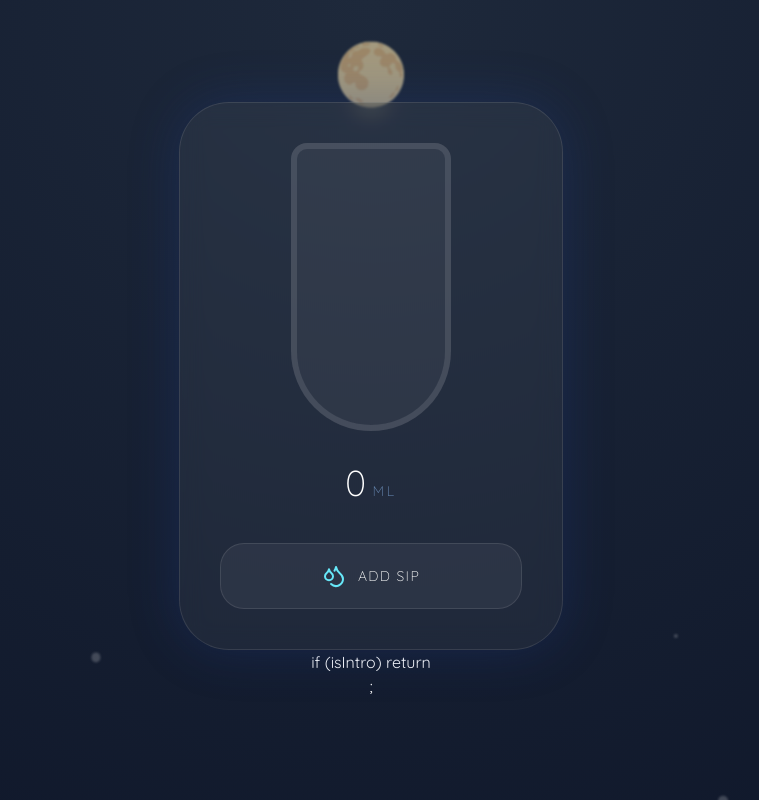
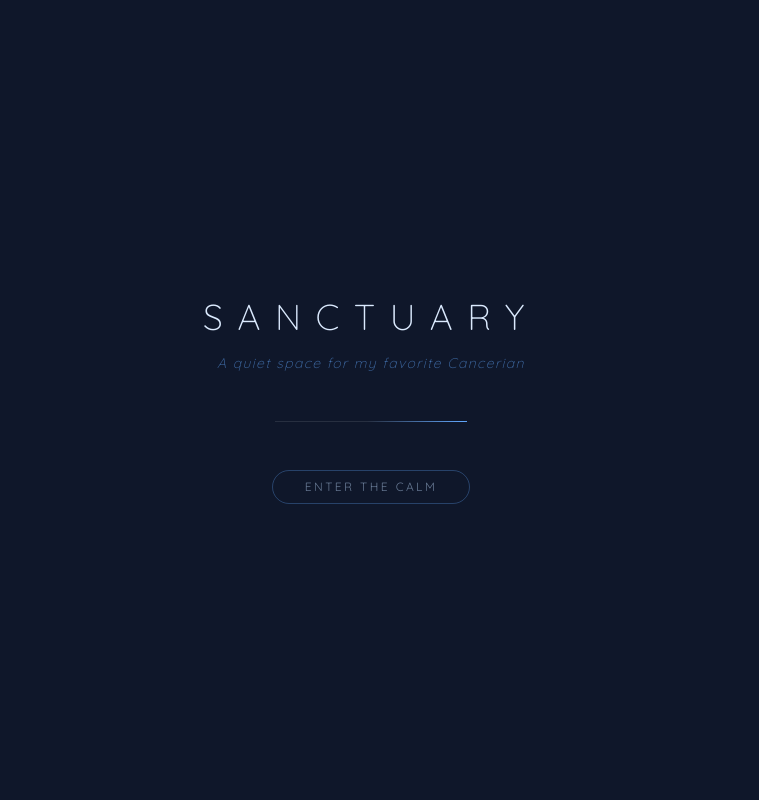
Before and after one commit to amrish3/hydration-sanctuary, a React (Vite) app: page / in a window 1280 px wide. Shown: the whole page, without its empty margins (269-1028 px from the left). Built offline with nearby package versions, Linux system fonts and the light colour scheme; no server answers; the database is empty.

Commit message:
Add PWA manifest and app icons

```diff
--- a/index.html
+++ b/index.html
@@ -4,6 +4,11 @@
     <meta charset="UTF-8" />
     <link rel="icon" type="image/svg+xml" href="/vite.svg" />
     <meta name="viewport" content="width=device-width, initial-scale=1.0" />
+    <meta name="apple-mobile-web-app-capable" content="yes">
+    <meta name="apple-mobile-web-app-status-bar-style" content="black-translucent">
+    <meta name="theme-color" content="#0f172a">
+    <link rel="manifest" href="/manifest.json">
+    <link rel="apple-touch-icon" href="/icons/icon-192.png">
     <title>hydration-sanctuary</title>
   </head>
   <body>
--- a/src/App.jsx
+++ b/src/App.jsx
@@ -19,6 +19,10 @@ export default function App() {
     const [moonClickCount, setMoonClickCount] = useState(0);
     const audioRef = useRef(new Audio(SPLASH_SOUND));
     const [isIntro, setIsIntro] = useState(true);
+
+    if (isIntro) {
+        return <SplashScreen onFinish={() => setIsIntro ( false )}/>;
+    }
 
     const roomID = "our-special-place";
     const dailyGoal = 3000;
@@ -291,8 +295,6 @@ export default function App() {
                 isVisible={showBottlePopup}
                 onClose={() => setShowBottlePopup(false)}
             />
-
-            if (isIntro) return <SplashScreen onFinish={() => setIsIntro(false)} />;
         </div>
     );
 }
--- a/src/components/SplashScreen.jsx
+++ b/src/components/SplashScreen.jsx
@@ -4,30 +4,48 @@ export default function SplashScreen({ onFinish }) {
     return (
         <motion.div
             initial={{ opacity: 1 }}
-            animate={{ opacity: 0 }}
-            transition={{ delay: 3, duration: 1 }}
-            onAnimationComplete={onFinish}
-            className="fixed inset-0 z-[100] bg-slate-950 flex flex-col items-center justify-center text-center p-6"
+            animate={{ opacity: 1 }}
+            exit={{ opacity: 0 }}
+            className="fixed inset-0 z-[100] bg-[#0f172a] flex flex-col items-center justify-center text-center p-6"
         >
             <motion.div
                 initial={{ opacity: 0, y: 20 }}
                 animate={{ opacity: 1, y: 0 }}
-                transition={{ duration: 1.5 }}
+                transition={{ duration: 1.5, ease: "easeOut" }}
             >
-                <h2 className="text-blue-100 font-extralight text-3xl tracking-[0.3em] mb-4">
+                <h2 className="text-blue-100 font-extralight text-4xl tracking-[0.4em] mb-4">
                     SANCTUARY
                 </h2>
-                <p className="text-blue-400/50 italic font-light tracking-widest">
-                    Created for my favorite Cancerian
-                </p>
+                <motion.p
+                    initial={{ opacity: 0 }}
+                    animate={{ opacity: 0.6 }}
+                    transition={{ delay: 1, duration: 1 }}
+                    className="text-blue-400 italic font-light tracking-widest text-sm"
+                >
+                    A quiet space for my favorite Cancerian
+                </motion.p>
             </motion.div>
 
-            <motion.div
-                className="mt-12 w-48 h-[1px] bg-gradient-to-r from-transparent via-blue-500 to-transparent"
-                initial={{ width: 0 }}
-                animate={{ width: 200 }}
-                transition={{ duration: 2, delay: 0.5 }}
-            />
+            {/* Loading bar */}
+            <div className="mt-12 w-48 h-[1px] bg-white/10 relative overflow-hidden">
+                <motion.div
+                    className="absolute inset-0 bg-gradient-to-r from-transparent via-blue-400 to-transparent"
+                    initial={{ x: '-100%' }}
+                    animate={{ x: '100%' }}
+                    transition={{ duration: 2, repeat: Infinity, ease: "linear" }}
+                />
+            </div>
+
+            {/* Button to Enter (Optional: or let it finish automatically) */}
+            <motion.button
+                initial={{ opacity: 0 }}
+                animate={{ opacity: 1 }}
+                transition={{ delay: 2.5 }}
+                onClick={onFinish}
+                className="mt-12 px-8 py-2 border border-blue-400/30 rounded-full text-blue-200/50 text-xs tracking-[0.2em] hover:bg-white/5 transition-colors"
+            >
+                ENTER THE CALM
+            </motion.button>
         </motion.div>
     );
 }
```
Also changed, not shown: public/icons/icon-192.png (added), public/manifest.json (added).
